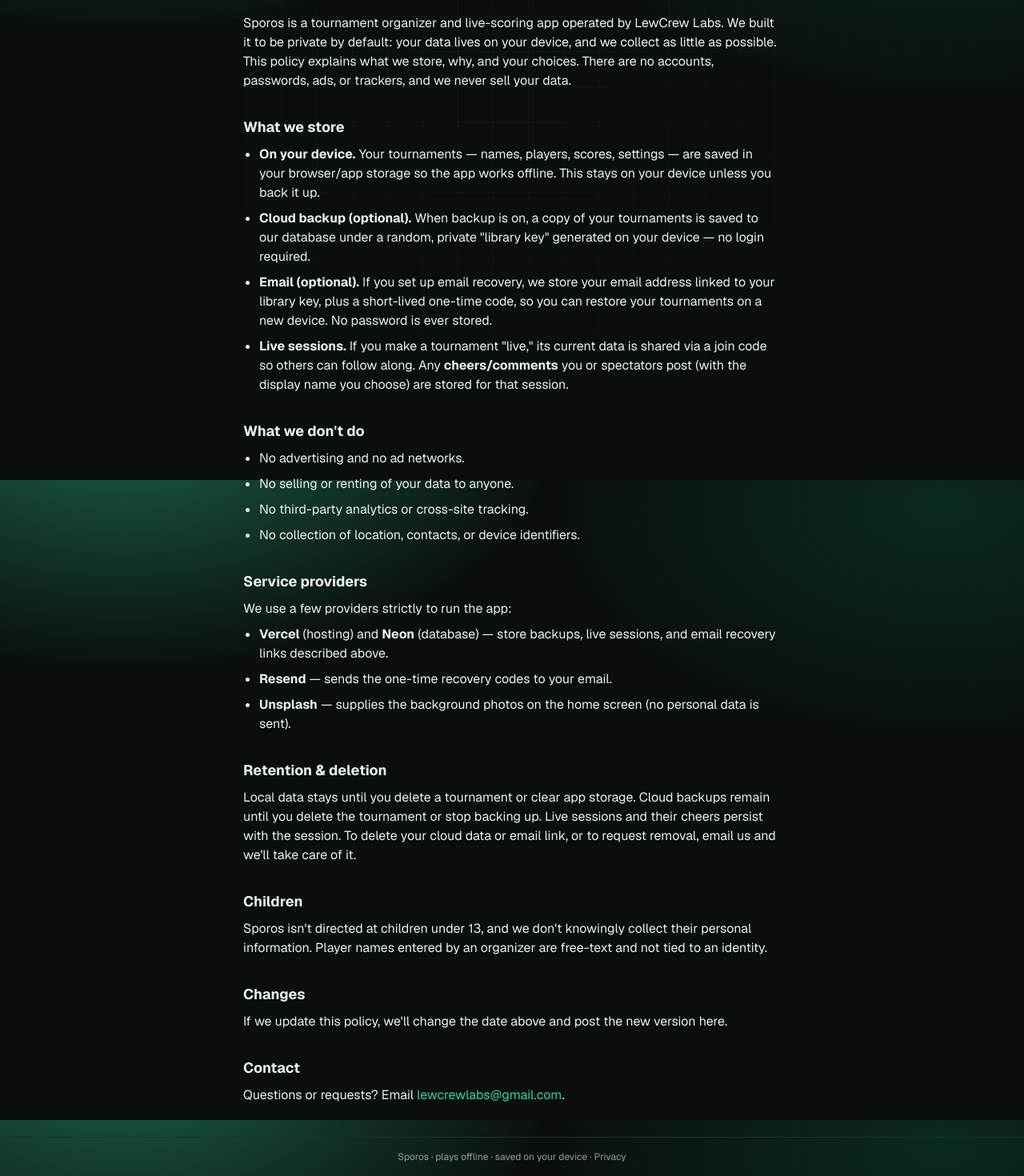
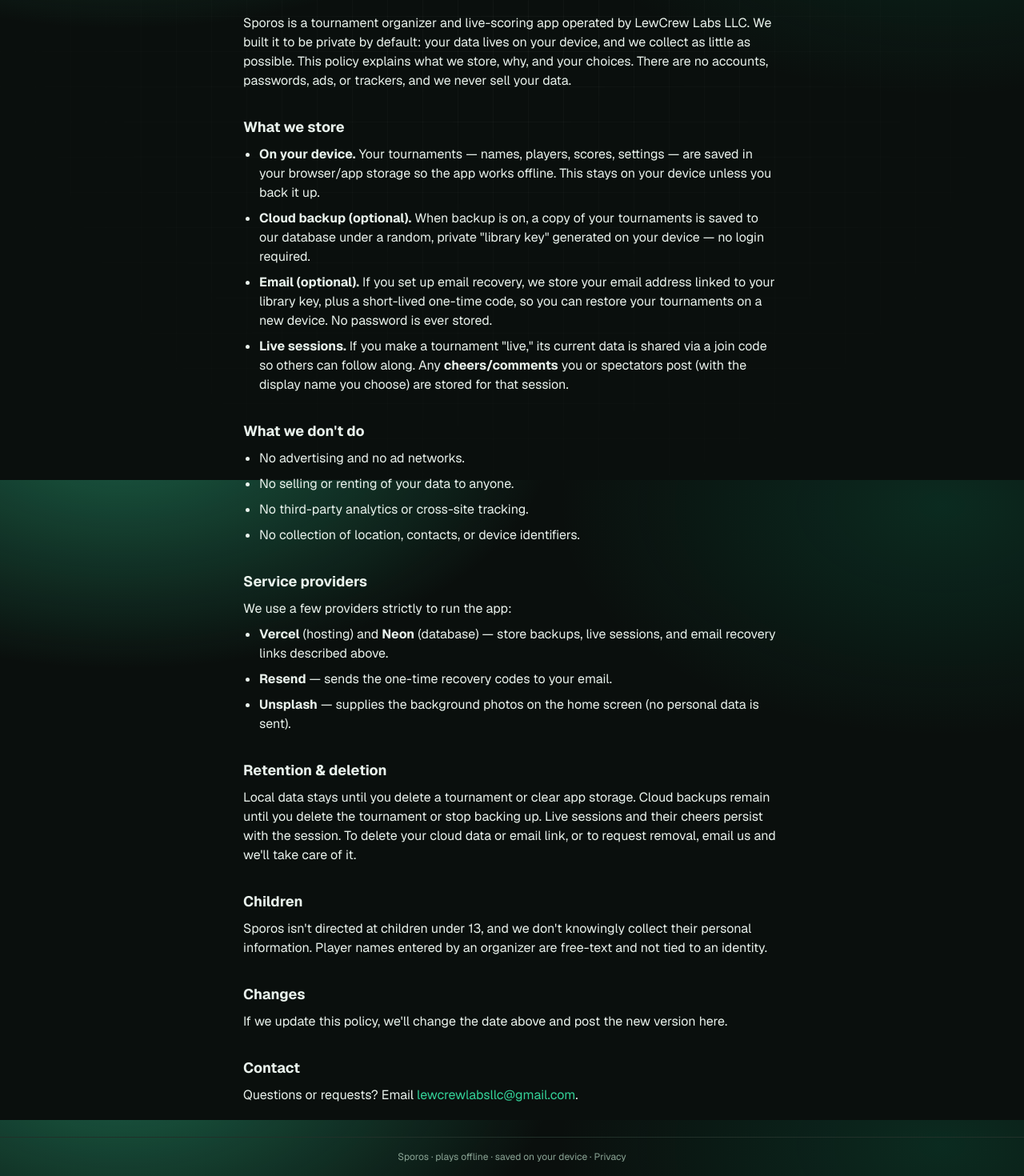
Before and after one commit to adamlewis83-hash/tournament-builder, a Next.js app: page /privacy in a window 1280 px wide. Shown: the part 200-1670 px from the top of the page at 80% size. Built offline with nearby package versions, Linux system fonts and the light colour scheme; no server answers; the database is empty.

Commit message:
Privacy: LewCrew Labs LLC + correct contact email (lewcrewlabsllc@gmail.com)

```diff
--- a/src/app/privacy/page.tsx
+++ b/src/app/privacy/page.tsx
@@ -19,7 +19,7 @@
       <p className="mt-1 text-sm text-[var(--muted)]">Last updated: June 2026</p>
 
       <p className="mt-5 text-[var(--foreground)]">
-        Sporos is a tournament organizer and live-scoring app operated by LewCrew Labs. We built it to
+        Sporos is a tournament organizer and live-scoring app operated by LewCrew Labs LLC. We built it to
         be private by default: your data lives on your device, and we collect as little as possible.
         This policy explains what we store, why, and your choices. There are no accounts, passwords,
         ads, or trackers, and we never sell your data.
@@ -92,8 +92,8 @@
       <H>Contact</H>
       <p className="text-[var(--foreground)]">
         Questions or requests? Email{" "}
-        <a href="mailto:lewcrewlabs@gmail.com" className="text-[var(--brand)] hover:underline">
-          lewcrewlabs@gmail.com
+        <a href="mailto:lewcrewlabsllc@gmail.com" className="text-[var(--brand)] hover:underline">
+          lewcrewlabsllc@gmail.com
         </a>
         .
       </p>
```
